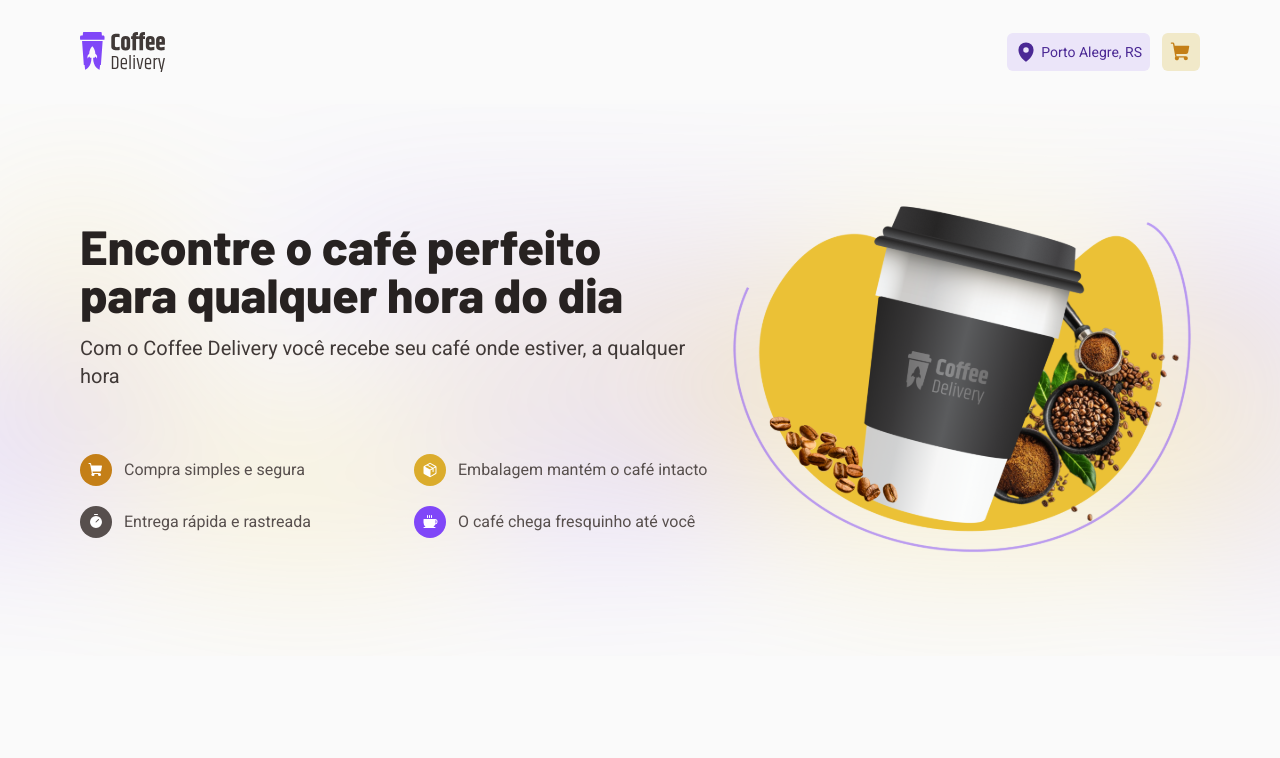
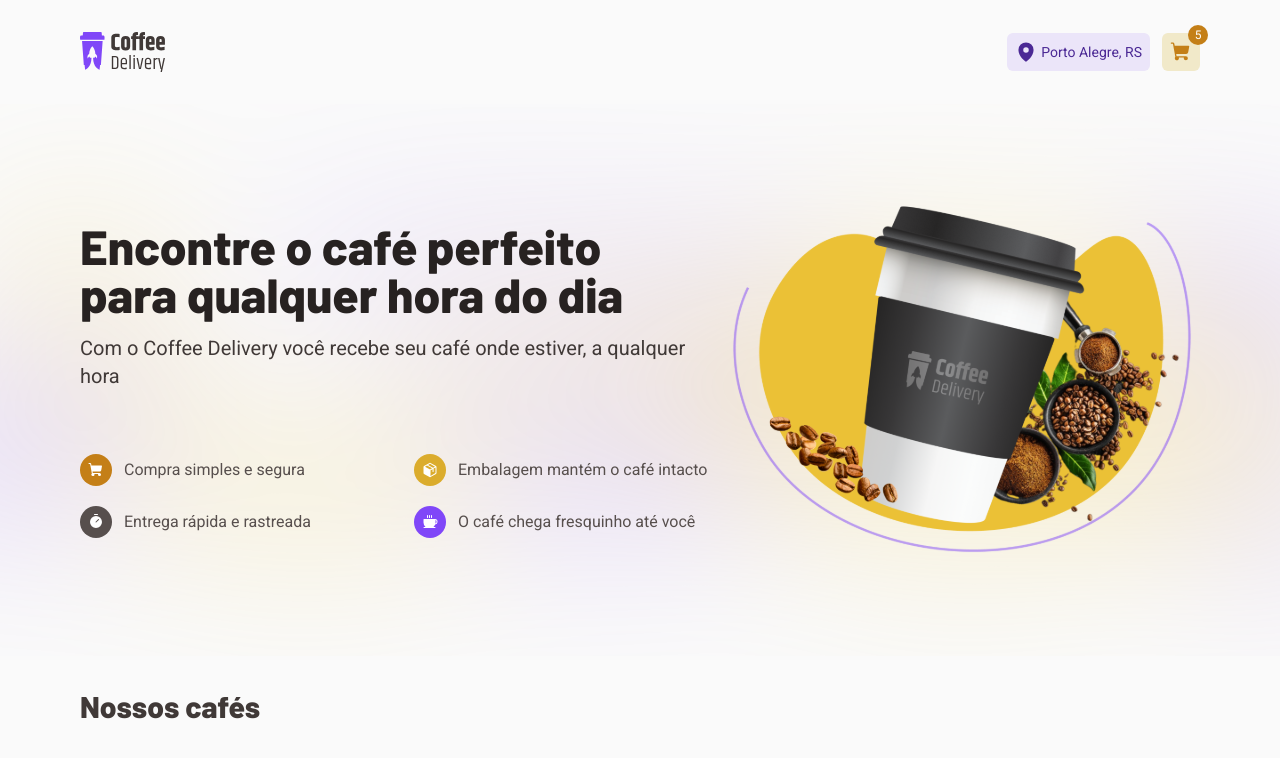
Before and after one commit to wwilliamsantana/coffee-delivery-ignite, a React (Vite) app: page / in a window 1280 px wide. Shown: the top 758 px of the page. Built offline with nearby package versions, Linux system fonts and the light colour scheme.

Commit message:
Estrutura: Lista de Coffee

```diff
--- a/src/App.tsx
+++ b/src/App.tsx
@@ -1,4 +1,5 @@
 import { Heading } from "./components/Heading"
+import { ListCoffees } from "./components/ListCoffees"
 import { Navbar } from "./components/Navbar"
 import "./styles/main.css"
 
@@ -6,9 +7,8 @@
   return (
     <div>
       <Navbar />
-
       <Heading />
-
+      <ListCoffees />
     </div>
   )
 }
--- a/src/components/Heading.tsx
+++ b/src/components/Heading.tsx
@@ -3,7 +3,7 @@
 
 export function Heading() {
   return (
-    <div className="bg-backHeading w-full bg-cover bg-center">
+    <header className="bg-backHeading w-full bg-cover bg-center">
       <div className="max-w-[70rem] mx-auto flex item-center justify-between gap-4">
 
         <div className="flex-1 flex flex-col justify-center">
@@ -43,6 +43,6 @@
         </div>
 
       </div>
-    </div>
+    </header>
   )
 }
--- /dev/null
+++ b/src/components/ListCoffees.tsx
@@ -0,0 +1,10 @@
+export function ListCoffees() {
+  return (
+    <div className="max-w-[70rem] mx-auto">
+      <div className="flex items-start mt-8">
+        <span className="text-base-subtitle font-barlow font-extrabold text-3xl">Nossos cafés</span>
+      </div>
+
+    </div>
+  )
+}
--- a/src/components/Navbar.tsx
+++ b/src/components/Navbar.tsx
@@ -15,14 +15,22 @@
           <div >Porto Alegre, RS</div>
         </div>
 
-        <a className="p-2 bg-yellow-light text-yellow-dark rounded-md">
-          <ShoppingCart size={22} weight="fill" />
+
+        <a className="relative">
+          <div className="p-2 bg-yellow-light text-yellow-dark rounded-md ">
+            <ShoppingCart size={22} weight="fill" />
+          </div>
+          <div className="absolute -top-2 -right-2 ">
+            <div className=" w-5 h-5 rounded-full bg-yellow-dark text-white text-center pt-0.5 text-xs">
+              5
+            </div>
+
+          </div>
         </a>
-
-      </div>
 
 
 
+      </div>
     </div>
   )
 }
```
